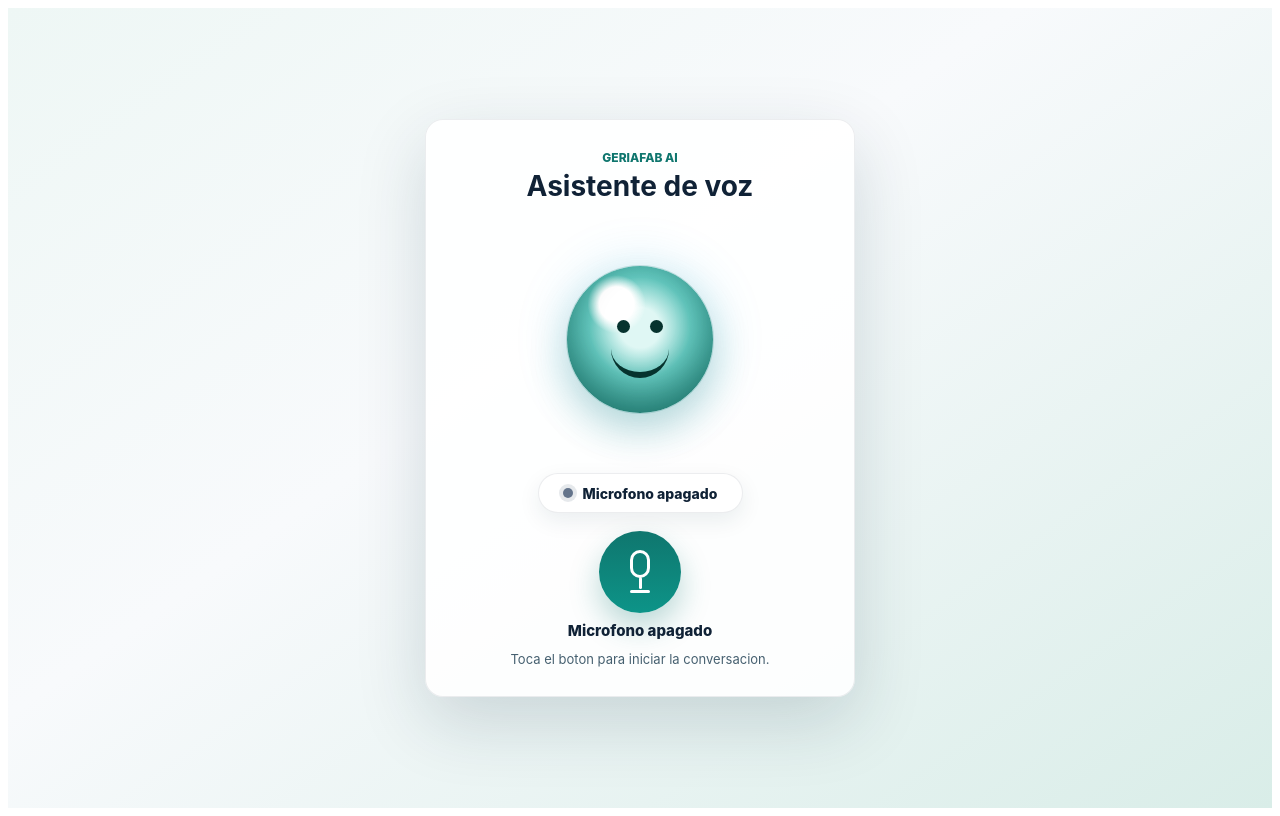
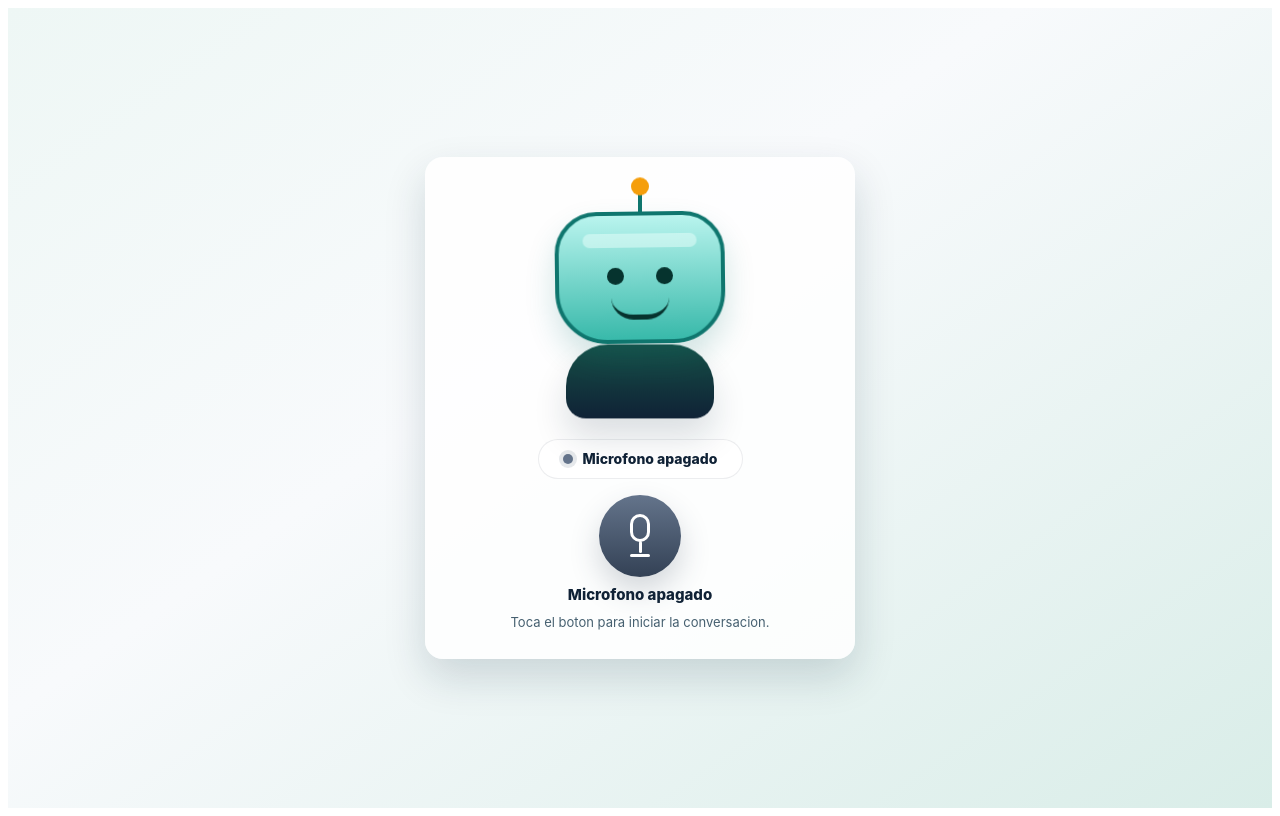
Before and after one commit to AlberthPerezM/geriafab-frontend, an Angular app: page / in a window 1280 px wide. Built offline with nearby package versions, Linux system fonts and the light colour scheme.

Commit message:
Mejora backend de Geriabot

```diff
--- a/src/app/app.component.css
+++ b/src/app/app.component.css
@@ -18,15 +18,13 @@ main {
 .assistant-card {
   width: min(430px, 100%);
   display: grid;
-  gap: 22px;
-  padding: 30px 24px 28px;
-  border: 1px solid #10223614;
+  gap: 18px;
+  padding: 28px 24px;
   border-radius: 18px;
   background: #ffffffe0;
-  box-shadow: 0 24px 70px #0f2d3e29;
+  box-shadow: 0 18px 42px #0f2d3e29;
 }
 
-.assistant-header,
 .face-wrap,
 .mic-card {
   display: flex;
@@ -35,86 +33,95 @@ main {
   text-align: center;
 }
 
-.assistant-header { gap: 6px; }
+.face-wrap { gap: 16px; }
 
-.assistant-kicker {
-  color: #0f766e;
-  font-size: 12px;
-  font-weight: 800;
-  text-transform: uppercase;
+.avatar {
+  position: relative;
+  width: 230px;
+  height: 238px;
+  display: grid;
+  justify-items: center;
+  align-items: end;
+  animation: float 3s ease-in-out infinite;
 }
 
-h1 {
-  margin: 0;
-  color: #102236;
-  font-size: 28px;
-  line-height: 1.1;
+.avatar-head {
+  position: absolute;
+  top: 30px;
+  width: 170px;
+  height: 132px;
+  border-radius: 42px 42px 52px 52px;
+  background: linear-gradient(180deg, #b9f4ee, #38b9aa);
+  border: 4px solid #0f766e;
+  box-shadow: 0 16px 30px #0f766e30;
+  animation: nod 2.8s ease-in-out infinite;
 }
 
-.face-wrap { gap: 18px; }
-
-.voice-orb {
-  position: relative;
-  width: 232px;
-  aspect-ratio: 1;
-  display: grid;
-  place-items: center;
-  border-radius: 50%;
-  transition: transform 180ms ease;
+.avatar-head::before {
+  content: "";
+  position: absolute;
+  inset: 18px 24px auto;
+  height: 14px;
+  border-radius: 999px;
+  background: #eafffb80;
 }
 
-.orb-core,
-.orb-ring {
+.avatar-eye {
   position: absolute;
+  top: 52px;
+  width: 17px;
+  height: 17px;
   border-radius: 50%;
-  pointer-events: none;
+  background: #06332e;
+  animation: blink 4s infinite;
 }
 
-.orb-core {
-  width: 63%;
-  aspect-ratio: 1;
-  overflow: hidden;
-  background: radial-gradient(circle at 34% 26%, #fff 0 12%, transparent 20%),
-    radial-gradient(circle at 50% 42%, #dff7f4 0 18%, #62c6bd 45%, #0f766e);
-  box-shadow: inset 0 -18px 34px #022c223d, 0 18px 38px #0f766e3d, 0 0 54px #0ea5e92e;
-}
+.avatar-eye.left { left: 48px; }
+.avatar-eye.right { right: 48px; }
 
-.orb-ring {
-  inset: 18%;
-  border: 1px solid #0f766e3d;
-  opacity: .7;
-}
-
-.orb-eye {
-  position: absolute;
-  top: 37%;
-  width: 13px;
-  height: 13px;
-  border-radius: 50%;
-  background: #06332e;
-}
-
-.orb-eye.left { left: 34%; }
-.orb-eye.right { right: 34%; }
-
-.orb-mouth {
+.avatar-mouth {
   position: absolute;
   left: 50%;
-  top: 56%;
+  top: 82px;
   width: 58px;
-  height: 30px;
-  border-bottom: 6px solid #06332e;
+  height: 22px;
+  border-bottom: 5px solid #06332e;
   border-radius: 0 0 60px 60px;
   transform: translateX(-50%);
 }
 
-.voice-orb.listening .orb-core { box-shadow: inset 0 -18px 34px #022c223d, 0 0 70px #22c55e57; }
-.voice-orb.listening .ring-one { border-color: #22c55e6b; animation: pulse 1.45s infinite ease-out; }
-.voice-orb.thinking .orb-core { animation: breathe 1.35s infinite ease-in-out; }
-.voice-orb.thinking .ring-one { animation: spin 2.1s infinite linear; border-top-color: #0f766e; }
-.voice-orb.speaking { transform: translateY(-2px); }
-.voice-orb.speaking .orb-core { animation: talk 720ms infinite cubic-bezier(.34, 0, .2, 1); box-shadow: inset 0 -18px 34px #022c223d, 0 0 76px #f59e0b47; }
-.voice-orb.speaking .orb-ring { animation: wave 720ms infinite cubic-bezier(.34, 0, .2, 1); border-color: #f59e0b5c; }
+.avatar-antenna {
+  position: absolute;
+  top: 10px;
+  width: 4px;
+  height: 28px;
+  border-radius: 999px;
+  background: #0f766e;
+}
+
+.avatar-antenna::before {
+  content: "";
+  position: absolute;
+  left: -7px;
+  top: -13px;
+  width: 18px;
+  height: 18px;
+  border-radius: 50%;
+  background: #f59e0b;
+}
+
+.avatar-body {
+  width: 148px;
+  height: 74px;
+  border-radius: 42px 42px 20px 20px;
+  background: linear-gradient(180deg, #154e46, #102236);
+  box-shadow: 0 20px 34px #10223624;
+}
+
+.avatar.listening .avatar-head { box-shadow: 0 0 30px #22c55e70; }
+.avatar.thinking .avatar-antenna::before { animation: pulse 1s infinite; }
+.avatar.speaking .avatar-mouth { animation: talk 520ms infinite ease-in-out; }
+.avatar.speaking .avatar-head { animation: nod 760ms infinite ease-in-out; }
 
 .voice-status {
   min-width: 205px;
@@ -129,7 +136,6 @@ h1 {
   background: #fff;
   font-size: 14px;
   font-weight: 800;
-  box-shadow: 0 8px 22px #0f2d3e14;
 }
 
 .status-dot {
@@ -153,14 +159,17 @@ h1 {
   place-items: center;
   border: 0;
   border-radius: 50%;
-  background: linear-gradient(180deg, #0f766e, #0d9488);
-  box-shadow: 0 14px 30px #0f766e47;
+  background: linear-gradient(180deg, var(--mic-a, #64748b), var(--mic-b, #334155));
+  box-shadow: 0 14px 30px var(--mic-s, #33415536);
   cursor: pointer;
   transition: transform 160ms ease, box-shadow 160ms ease;
 }
 
+.mic-circle.active { --mic-a: #0f766e; --mic-b: #0d9488; --mic-s: #0f766e47; }
+.mic-circle.thinking { --mic-a: #0284c7; --mic-b: #0369a1; --mic-s: #0284c747; }
+.mic-circle.speaking { --mic-a: #f59e0b; --mic-b: #d97706; --mic-s: #f59e0b47; }
+
 .mic-circle:hover { transform: translateY(-2px); box-shadow: 0 18px 36px #0f766e57; }
-.mic-circle:focus-visible { outline: 3px solid #0d948847; outline-offset: 4px; }
 
 .mic-icon {
   position: relative;
@@ -193,15 +202,15 @@ h1 {
   line-height: 1.4;
 }
 
-@keyframes pulse { to { opacity: 0; transform: scale(1.3); } }
-@keyframes breathe { 50% { transform: scale(1.045); } }
-@keyframes spin { to { transform: rotate(360deg); } }
-@keyframes talk { 50% { transform: scale(1.1); } }
-@keyframes wave { to { opacity: 0; transform: scale(1.36); } }
+@keyframes float { 50% { transform: translateY(-6px); } }
+@keyframes nod { 50% { transform: rotate(-2deg) translateY(3px); } }
+@keyframes blink { 0%, 92%, 100% { transform: scaleY(1); } 95% { transform: scaleY(.12); } }
+@keyframes pulse { 50% { transform: scale(1.25); opacity: .55; } }
+@keyframes talk { 50% { height: 12px; width: 44px; } }
 
 @media (max-width: 420px) {
   main { padding: 16px; }
   .assistant-card { padding: 24px 18px; }
-  h1 { font-size: 24px; }
-  .voice-orb { width: 196px; }
+  .avatar { width: 200px; height: 218px; }
+  .avatar-head { width: 152px; height: 120px; }
 }
--- a/src/app/app.component.html
+++ b/src/app/app.component.html
@@ -1,19 +1,15 @@
 <main>
-  <section class="assistant-card single-face" aria-labelledby="assistant-title">
-    <div class="assistant-header">
-      <span class="assistant-kicker">Geriafab AI</span>
-      <h1 id="assistant-title">Asistente de voz</h1>
-    </div>
-
+  <section class="assistant-card single-face">
     <div class="face-wrap">
-      <div class="voice-orb" [class.listening]="recognizing" [class.thinking]="isThinking" [class.speaking]="isSpeaking"
+      <div class="avatar" [class.listening]="recognizing" [class.thinking]="isThinking" [class.speaking]="isSpeaking"
         role="img" aria-label="Estado de voz del asistente">
-        <span class="orb-ring ring-one" aria-hidden="true"></span>
-        <span class="orb-core" aria-hidden="true">
-          <span class="orb-eye left" aria-hidden="true"></span>
-          <span class="orb-eye right" aria-hidden="true"></span>
-          <span class="orb-mouth" aria-hidden="true"></span>
+        <span class="avatar-antenna" aria-hidden="true"></span>
+        <span class="avatar-head" aria-hidden="true">
+          <span class="avatar-eye left"></span>
+          <span class="avatar-eye right"></span>
+          <span class="avatar-mouth"></span>
         </span>
+        <span class="avatar-body" aria-hidden="true"></span>
       </div>
 
       <div class="voice-status" [class.listening]="recognizing" [class.thinking]="isThinking"
@@ -24,7 +20,8 @@
 
       <div class="mic-card">
         <button class="mic-circle" type="button" (click)="toggleListening()" [attr.aria-label]="micLabel"
-          [attr.aria-pressed]="recognizing">
+          [attr.aria-pressed]="recognizing" [class.active]="recognizing || conversationEnabled"
+          [class.thinking]="isThinking" [class.speaking]="isSpeaking">
           <span class="mic-icon" [class.active]="recognizing" [class.speaking]="isSpeaking" aria-hidden="true">
             <span class="mic-stem"></span>
           </span>
--- a/src/app/app.component.ts
+++ b/src/app/app.component.ts
@@ -39,7 +39,7 @@ type SpeechRecognitionConstructor = new () => SpeechRecognitionInstance;
   styleUrl: './app.component.css'
 })
 export class AppComponent {
-  private readonly apiUrl = 'http://localhost:8000/api/gemini';
+  private readonly apiUrl = 'https://geriafab-backend-505v.onrender.com/api/gemini';
   private recognition: SpeechRecognitionInstance | null = null;
   private listenIgnoreUntil = 0;
   private speechInterrupted = false;
```
